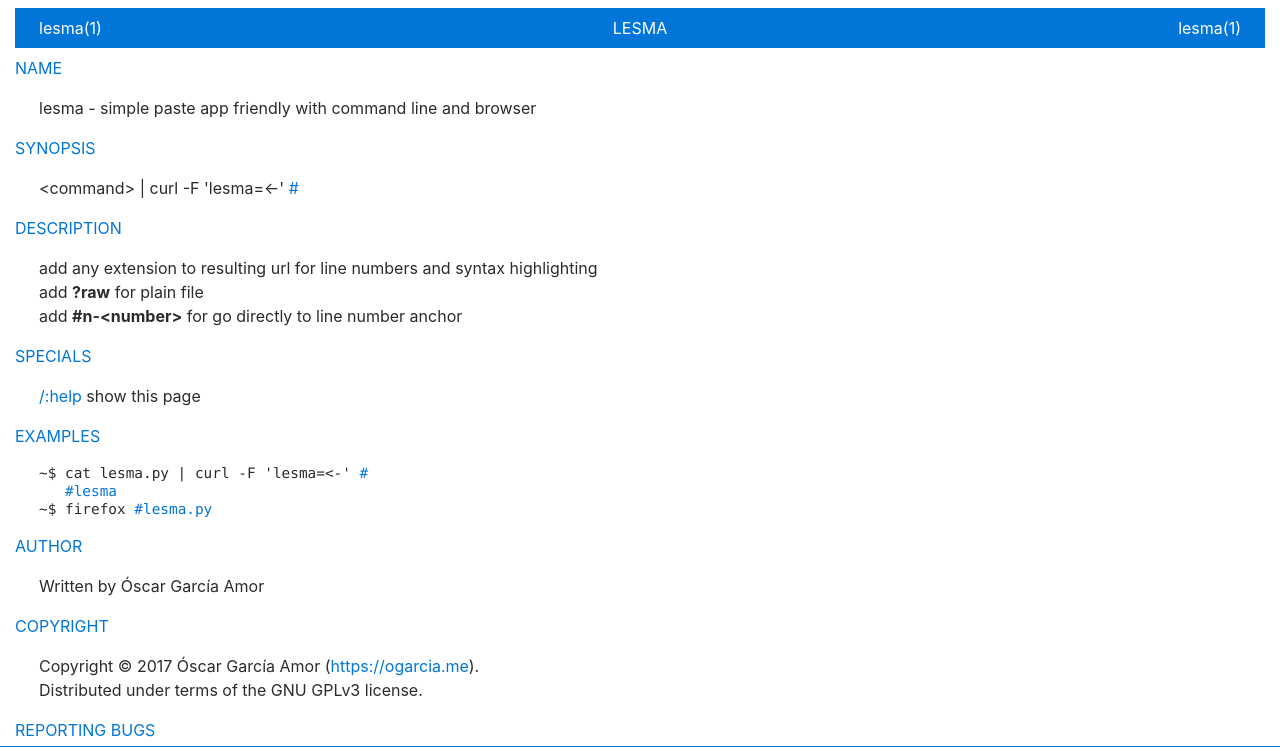
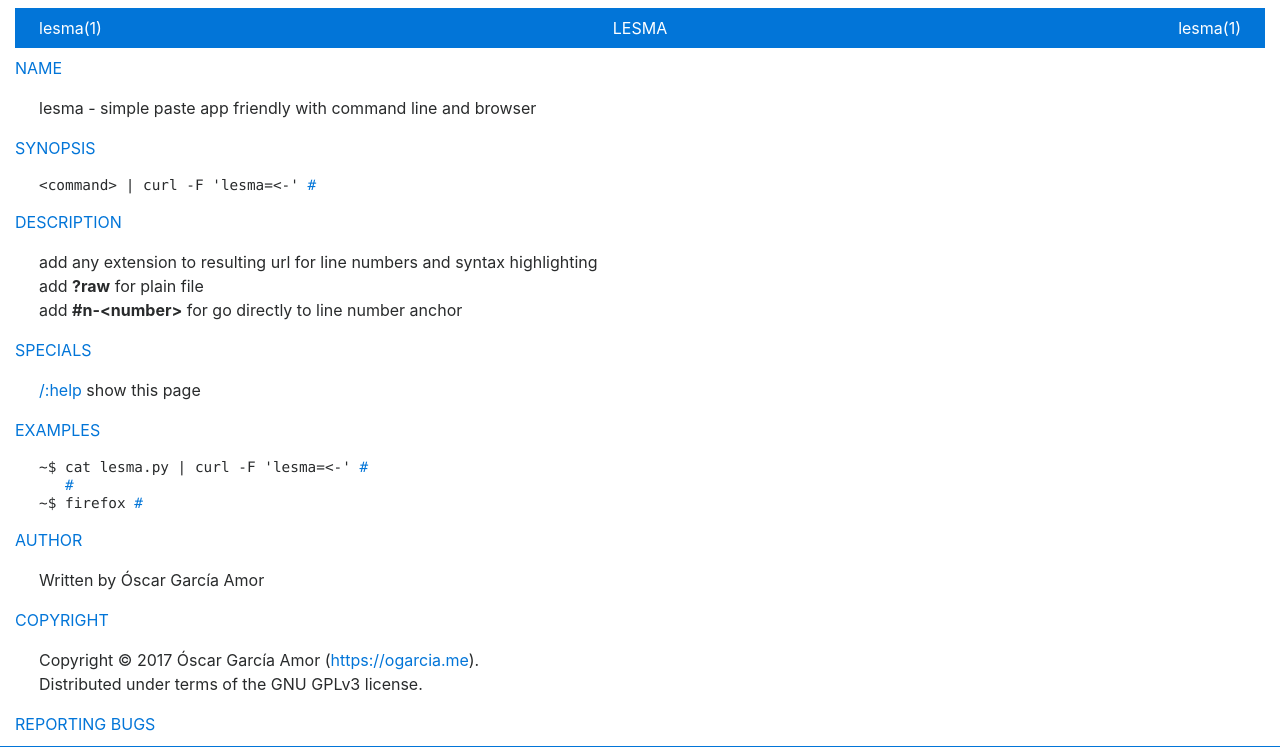
Before and after one commit to ogarcia/lesma, a Flask app: template lesma/app/templates/help.html in a window 1280 px wide. Shown: the top 747 px of the page. Run offline with Flask 2, Linux system fonts and the light colour scheme; the template is opened without the code that fills it: most values are stand-ins (such as "Sample title", 1, 10 or a date in 2020); some libraries are stand-ins or nearby versions.

Commit message:
Improved management of URLs

```diff
--- a/lesma/__init__.py
+++ b/lesma/__init__.py
@@ -7,8 +7,8 @@
 # Distributed under terms of the GNU GPLv3 license.
 
 NAME = 'lesma'
-VERSION = '0.3'
-DESCRIPTION = 'Simple paste app with files as storage backend'
+VERSION = '0.4'
+DESCRIPTION = 'Simple paste app friendly with command line and browser with files as storage backend'
 AUTHOR_NAME = 'Óscar García Amor'
 AUTHOR_EMAIL = 'ogarcia@connectical.com'
 URL = 'https://github.com/connectical/pgpapi'
--- a/lesma/app/templates/help.html
+++ b/lesma/app/templates/help.html
@@ -11,7 +11,8 @@
 browser</p>
 
 <p class="text-primary">SYNOPSIS</p>
-<p class="pl-4">&lt;command&gt; | curl -F 'lesma=&lt;-' <a href="{{ url }}">{{ url }}</a></p>
+<pre class="pl-4">&lt;command&gt; | curl -F 'lesma=&lt;-' <a
+   href="{{ url_for('.index', _external=True) }}">{{ url_for('.index', _external=True) }}</a></pre>
 
 <p class="text-primary">DESCRIPTION</p>
 <p class="pl-4">add any extension to resulting url for line numbers
@@ -21,13 +22,14 @@
 anchor</p>
 
 <p class="text-primary">SPECIALS</p>
-<p class="pl-4"><a href="{{ url }}:help">/:help</a> show this page</p>
+<p class="pl-4"><a href="{{ url_for('.get_help') }}">/:help</a> show this page</p>
 
 <p class="text-primary">EXAMPLES</p>
 <pre class="pl-4">
-~$ cat lesma.py | curl -F 'lesma=&lt;-' <a href="{{ url }}">{{ url }}</a>
-   <a href="{{ url }}lesma">{{ url }}lesma</a>
-~$ firefox <a href="{{ url }}lesma.py">{{ url }}lesma.py</a></pre>
+~$ cat lesma.py | curl -F 'lesma=&lt;-' <a
+     href="{{ url_for('.index', _external=True) }}">{{ url_for('.index', _external=True) }}</a>
+   <a href="{{ url_for('.get_lesma', lesma_id='lesma', _external=True) }}">{{ url_for('.get_lesma', lesma_id='lesma', _external=True) }}</a>
+~$ firefox <a href="{{ url_for('.get_lesma', lesma_id='lesma.py', _external=True) }}">{{ url_for('.get_lesma', lesma_id='lesma.py', _external=True) }}</a></pre>
 
 <p class="text-primary">AUTHOR</p>
 <p class="pl-4">Written by Óscar García Amor</p>
@@ -44,5 +46,4 @@
 <p class="text-primary">SEE ALSO</p>
 <p class="pl-4"><a
    href="http://github.com/ogarcia/lesma">http://github.com/ogarcia/lesma</a></p>
-    </div>
 {% endblock %}
--- a/lesma/app/templates/layout.html
+++ b/lesma/app/templates/layout.html
@@ -1,10 +1,18 @@
 <!DOCTYPE html>
 <html lang="en">
   <head>
-    <!-- Required meta tags -->
+    <!-- meta tags -->
     <meta charset="utf-8">
     <meta name="viewport" content="width=device-width, initial-scale=1, shrink-to-fit=no">
-    <title>lesma{% if title %}/{{ lesma_id }}{% endif %}</title>
+    <meta name="description" content="Simple paste app friendly with command line and browser.">
+    <meta name="author" content="Óscar García Amor">
+    <meta name="keywords" content="lesma, paste, pastebin, sprunge, pastein, hastebin, friendly, command line">
+    <meta name="url" content="{{ url_for('.index', _external=True) }}" itemprop="url">
+    <meta property="og:title" content="lesma">
+    <meta property="og:url" content="{{ url_for('.index', _external=True) }}">
+    <meta property="og:description" content="Simple paste app friendly with command line and browser.">
+    <meta property="og:image" content="{{ url_for('static', filename='img/favicon-512.png', _external=True) }}">
+    <title>lesma{% if lesma_id %}/{{ lesma_id }}{% endif %}</title>
 
     <!-- Bootstrap CSS -->
     <link rel="stylesheet" href="https://maxcdn.bootstrapcdn.com/bootstrap/4.0.0-alpha.6/css/bootstrap.min.css" integrity="sha384-rwoIResjU2yc3z8GV/NPeZWAv56rSmLldC3R/AZzGRnGxQQKnKkoFVhFQhNUwEyJ" crossorigin="anonymous">
@@ -59,7 +67,7 @@
           </li>
         </ul>
       </div>
-      <a class="navbar-brand" href="/:help">lesma</a>
+      <a class="navbar-brand" href="{{ url_for('.get_help') }}">lesma</a>
     </nav>
 
     <!-- jQuery first, then Tether, then Bootstrap JS. -->
--- a/lesma/main.py
+++ b/lesma/main.py
@@ -28,8 +28,8 @@
 
     Never use this server for production.
     """
-    host = sys.argv[2] if len(sys.argv) > 2 else os.environ.get('LESMA_HOST', DEFAULT_HOST)
-    port = int(sys.argv[3]) if len(sys.argv) > 3 else int(os.environ.get('LESMA_PORT', DEFAULT_PORT))
+    host = sys.argv[2] if len(sys.argv) > 2 else os.environ.get('LESMA_HOST', DEFAULT_DEVEL_HOST)
+    port = int(sys.argv[3]) if len(sys.argv) > 3 else int(os.environ.get('LESMA_PORT', DEFAULT_DEVEL_PORT))
 
     app.run(host=host, port=port, debug=True)
 
```
Also changed, not shown: lesma/app/lesma.py (+4 -9 lines), lesma/app/templates/help.txt (+4 -4 lines), README.md. Lines whose indentation alone changed are shown as unchanged.
